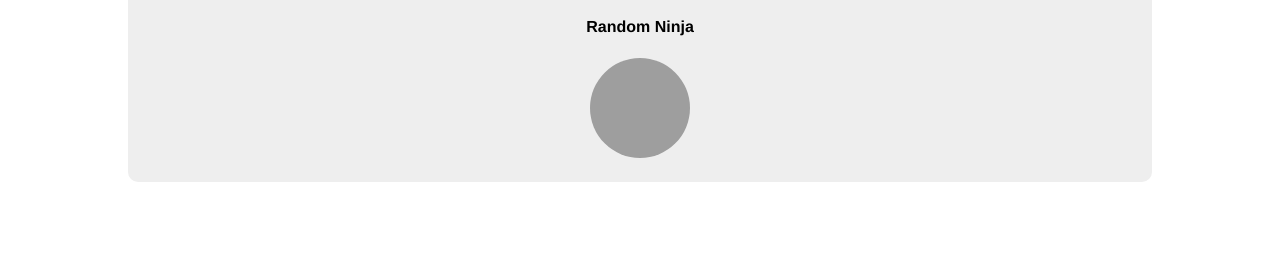
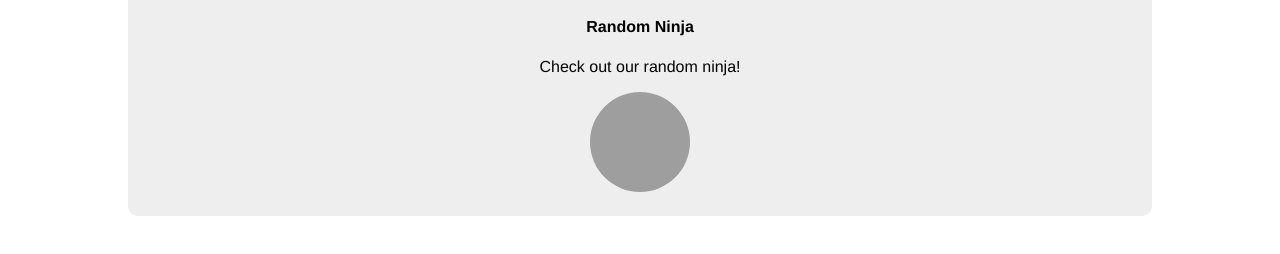
Before and after one commit to Raywire/net-ninja-tutorial-angularjs, a plain HTML site: page index.html at #!/home in a window 1280 px wide. Shown: the part 138-392 px from the top of the page. Drawn offline with Linux system fonts and the light colour scheme; grey boxes are pictures that could not be loaded.

Commit message:
Sets up transclude and replace

```diff
--- a/app/app.js
+++ b/app/app.js
@@ -24,6 +24,8 @@ myNinjaApp.directive('randomNinja', [function() {
       title: '='
     },
     templateUrl: 'views/random.html',
+    transclude: true,
+    replace: true,
     controller: function($scope) {
       $scope.random = Math.floor(Math.random() * 4)
     }
--- a/views/home.html
+++ b/views/home.html
@@ -1,4 +1,6 @@
 <div class="content">
   <h1 style="text-align: center;">Homepage</h1>
-  <random-ninja ninjas="ninjas" title="'Random Ninja'"></random-ninja>
+  <random-ninja ninjas="ninjas" title="'Random Ninja'">
+    <p>Check out our random ninja!</p>
+  </random-ninja>
 </div>
--- a/views/random.html
+++ b/views/random.html
@@ -1,4 +1,5 @@
 <div style="text-align: center;">
   <h4>{{title}}</h4>
+  <div ng-transclude></div>
   <img ng-src="{{ninjas[random].thumb}}" style="border-radius: 50%;"/>
 </div>
```
